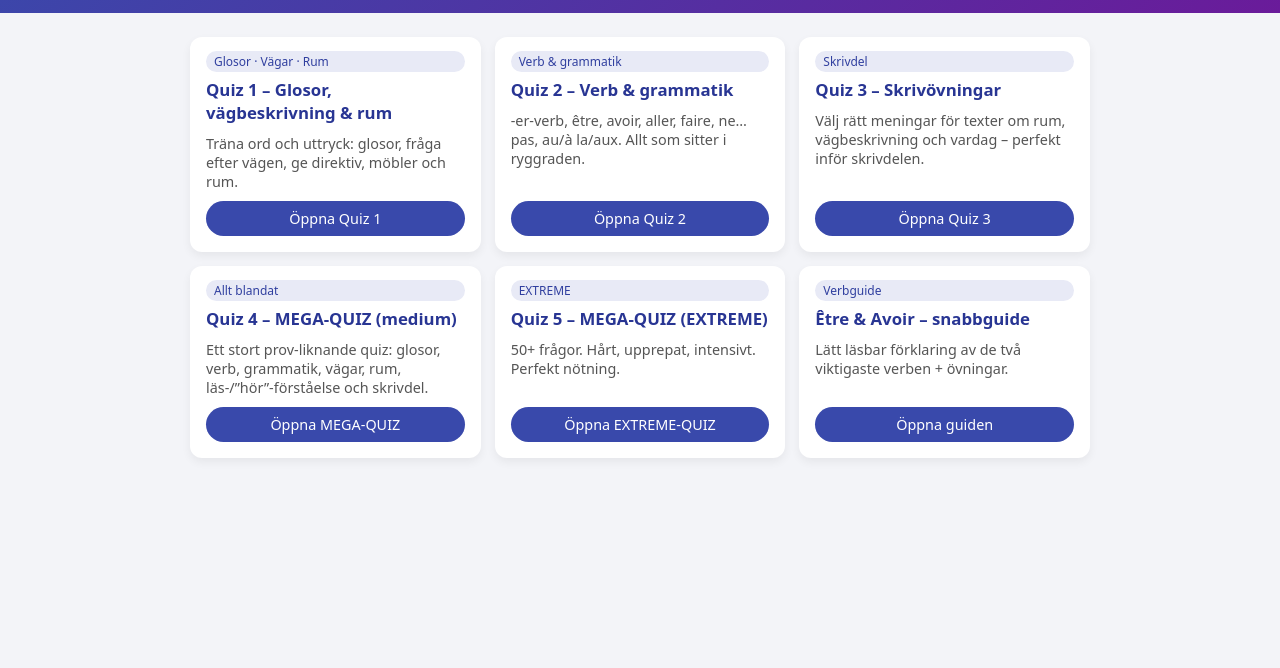
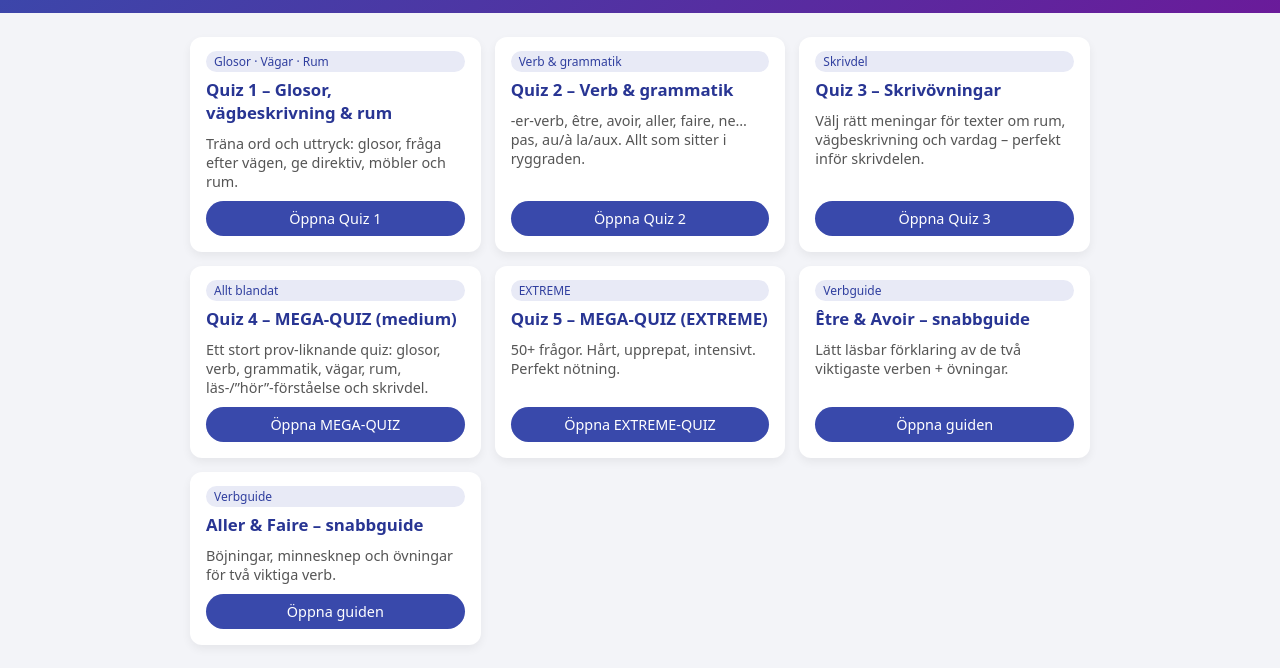
Before and after one commit to vlash74/franska-nov-25, a plain HTML site: page index.html in a window 1280 px wide. Shown: the part 88-756 px from the top of the page. Drawn offline with Linux system fonts and the light colour scheme.

Commit message:
Update index.html

```diff
--- a/index.html
+++ b/index.html
@@ -153,6 +153,14 @@
       <p>Lätt läsbar förklaring av de två viktigaste verben + övningar.</p>
       <a class="button" href="etre_avoir_guide.html" target="_blank">Öppna guiden</a>
     </article>
+
+    <article class="card">
+      <span class="tag">Verbguide</span>
+      <h2>Aller & Faire – snabbguide</h2>
+      <p>Böjningar, minnesknep och övningar för två viktiga verb.</p>
+      <a class="button" href="aller_faire_guide.html" target="_blank">Öppna guiden</a>
+    </article>
+
   </section>
 
 
```
